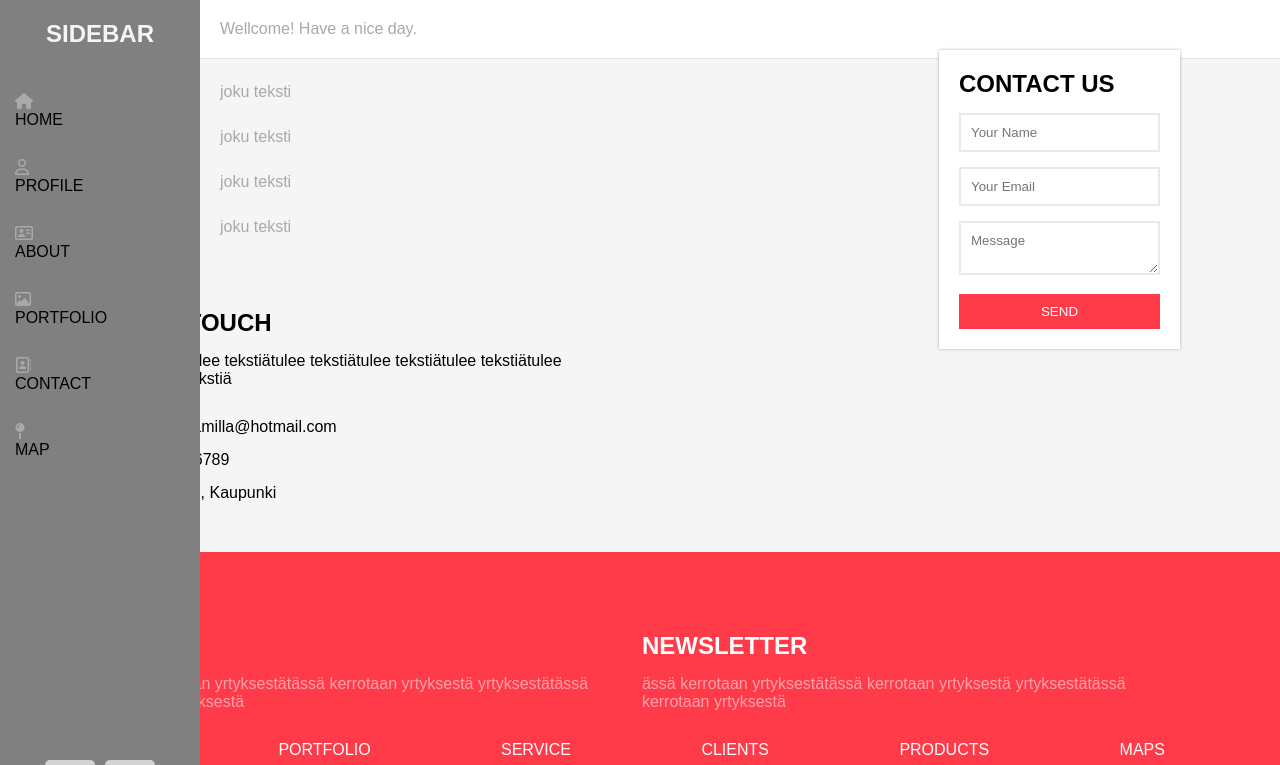
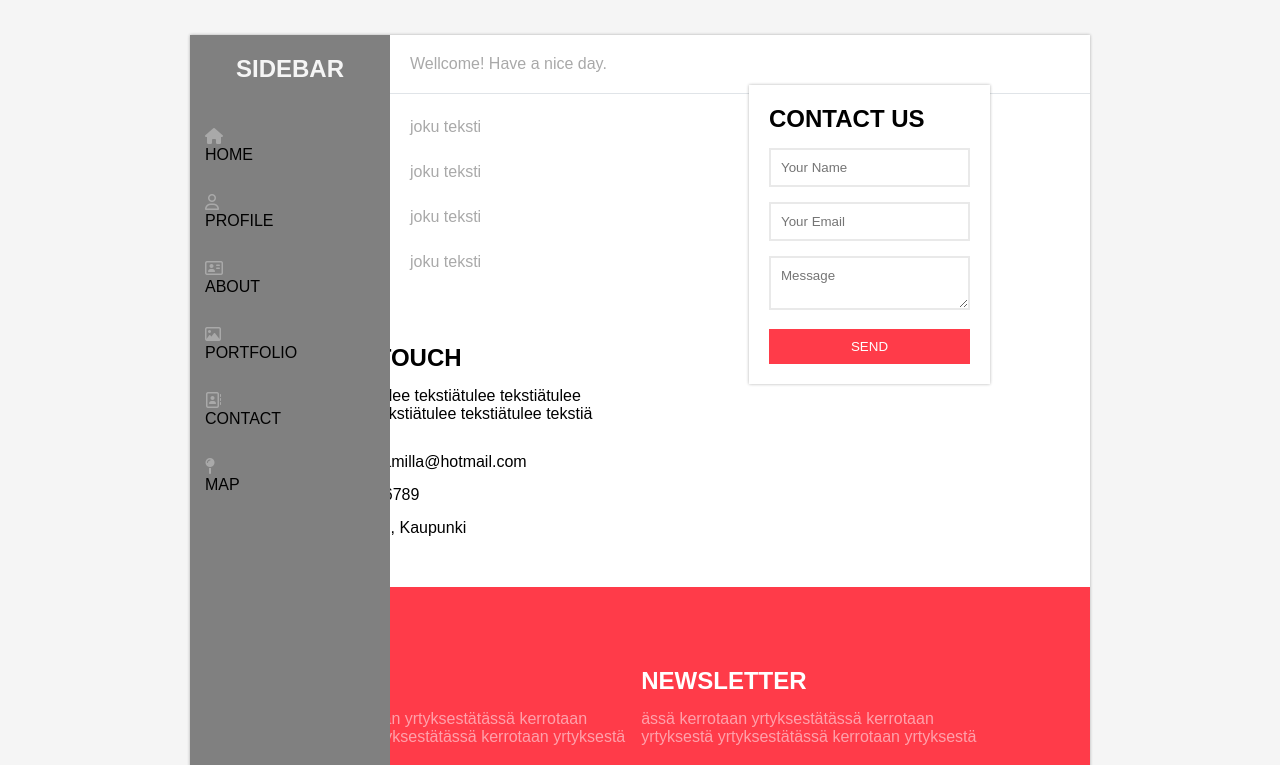
Before and after one commit to BomanC/testisivu, a plain HTML site: page index.html in a window 1280 px wide. Shown: the top 765 px of the page. Drawn offline with Linux system fonts and the light colour scheme.

Commit message:
index.html

```diff
--- a/style.css
+++ b/style.css
@@ -96,6 +96,15 @@ body{
 
 .wrapper .main_content .info div{
     margin-bottom: 20px;
+}
+
+section{
+    width: 900px;
+    max-width: 100%;
+    background: #fff;
+    margin: 35px auto;
+    box-shadow: 0 0 3px rgba(0,0,0,0.3);
+    position: relative;
 }
 
 .contact_top{
```
